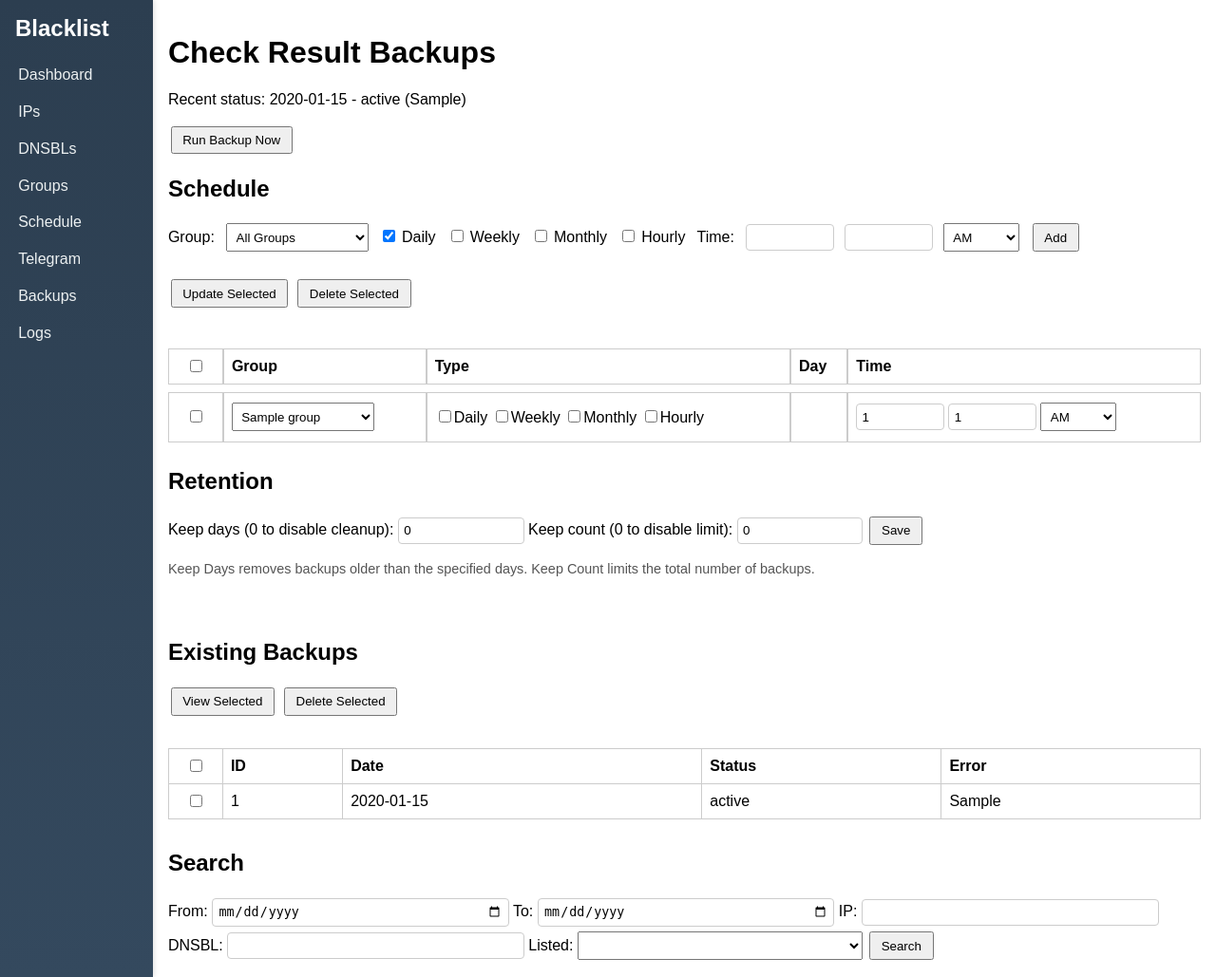
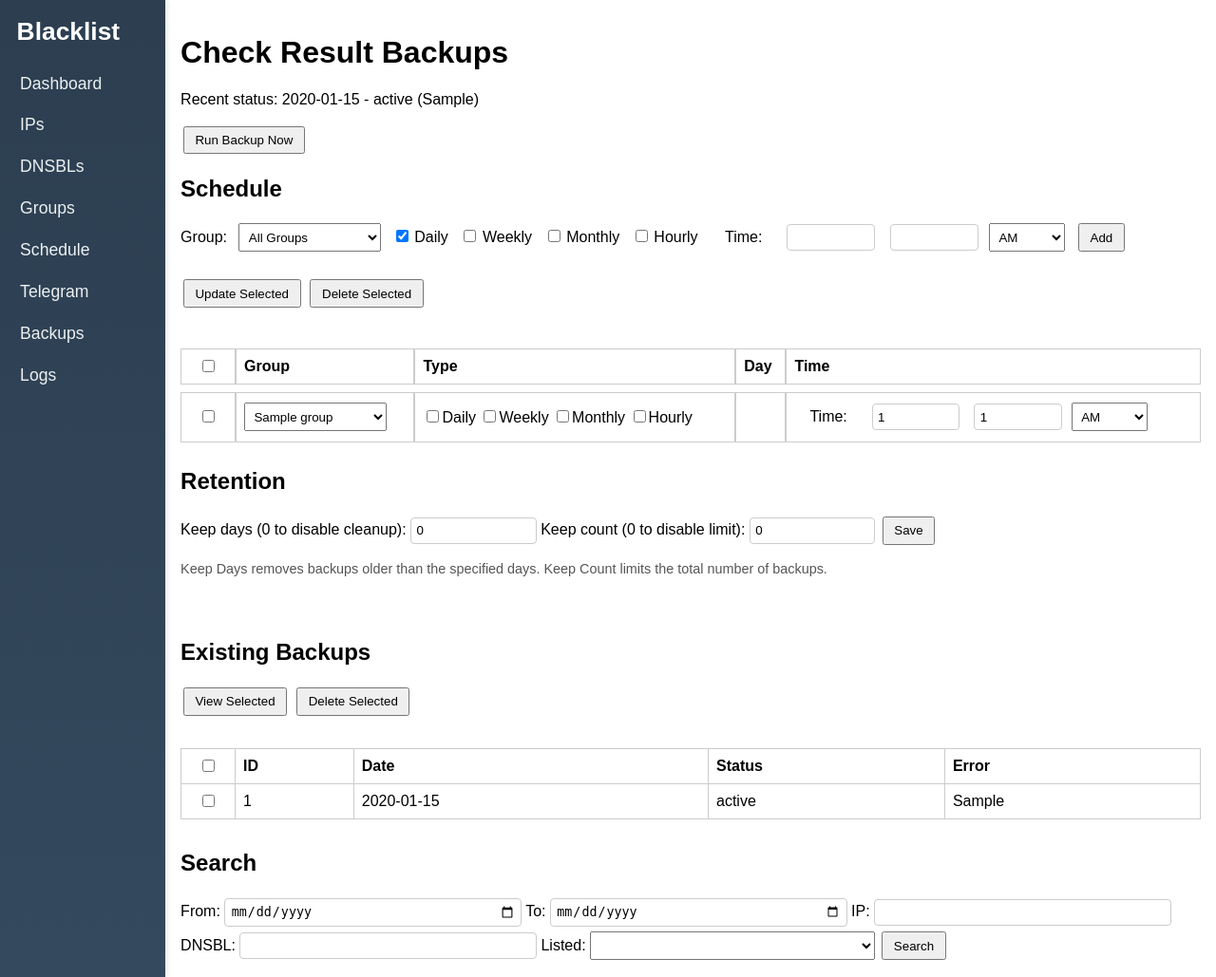
Before and after one commit to Lavine12/Bash, a Flask app: page /backups in a window 1280 px wide. Shown: the whole page at 95% size. Run offline with Flask 3, Linux system fonts and the light colour scheme; data comes from the database, SQL or seed files in the repository; tables that the repository leaves empty hold one stand-in row (values such as "Sample post").

Commit message:
Improve backups hourly UI and sidebar

```diff
--- a/blacklist_monitor/static/style.css
+++ b/blacklist_monitor/static/style.css
@@ -10,11 +10,12 @@ body {
 }
 
 .sidebar {
-    width: 220px;
+    width: 240px;
     background: linear-gradient(to bottom, #2c3e50, #34495e);
     color: #fff;
     padding: 1em;
     box-shadow: 2px 0 5px rgba(0,0,0,0.1);
+    font-size: 1.1em;
 }
 
 .sidebar h2 {
@@ -95,7 +96,7 @@ button, input[type="submit"] {
 }
 .telegram-time-input {
     padding: 0.4em;
-    margin: 0.2em 0;
+    margin: 0.2em 0.4em;
     width: 80px;
     border: 1px solid #ccc;
     border-radius: 4px;
@@ -154,12 +155,13 @@ button, input[type="submit"] {
     margin: 0.2em 0;
 }
 
+
 .time-unit {
-    margin: 0 0.4em;
+    margin: 0 0.6em;
 }
 
 .time-label {
-    margin-right: 0.8em;
+    margin: 0 1em;
 }
 
 /* wider date selector for schedule calendar */
@@ -250,7 +252,7 @@ button, input[type="submit"] {
 }
 
 .type-label {
-    margin-right: 0.8em;
+    margin-right: 1.2em;
 }
 
 .small-note {
--- a/blacklist_monitor/templates/backups.html
+++ b/blacklist_monitor/templates/backups.html
@@ -44,9 +44,11 @@
     <span id="schedule-day-monthly">
         <input type="date" name="day" class="telegram-time-input date-input" {% if edit_schedule and edit_schedule.type=='monthly' %}value="{{ edit_schedule.date_value }}"{% endif %}>
     </span>
-    <label>Time:</label>
+    <span id="schedule-time-label" class="time-label">Time:</span>
     <input type="number" name="hour" min="0" max="23" class="telegram-time-input" {% if edit_schedule %}value="{{ edit_schedule.hour }}"{% endif %}>
+    <span id="schedule-hours-word" class="time-unit" style="display:none">hours</span>
     <input type="number" name="minute" min="0" max="59" class="telegram-time-input" {% if edit_schedule %}value="{{ edit_schedule.minute }}"{% endif %}>
+    <span id="schedule-minutes-word" class="time-unit" style="display:none">minutes</span>
     <select name="ampm" class="ampm-select" id="schedule-ampm">
         <option value="am" {% if edit_schedule and edit_schedule.ampm=='am' %}selected{% endif %}>AM</option>
         <option value="pm" {% if edit_schedule and edit_schedule.ampm=='pm' %}selected{% endif %}>PM</option>
@@ -102,8 +104,11 @@
                 </span>
             </td>
             <td>
+                <span id="row-{{ s.id }}-time-label" class="time-label">Time:</span>
                 <input type="number" name="hour_{{ s.id }}" min="0" max="23" class="telegram-time-input" value="{{ s.hour }}">
+                <span id="row-{{ s.id }}-hours-word" class="time-unit" style="display:none">hours</span>
                 <input type="number" name="minute_{{ s.id }}" min="0" max="59" class="telegram-time-input" value="{{ s.minute }}">
+                <span id="row-{{ s.id }}-minutes-word" class="time-unit" style="display:none">minutes</span>
                 <select name="ampm_{{ s.id }}" class="ampm-select" id="row-{{ s.id }}-ampm">
                     <option value="am" {% if s.ampm=='AM' %}selected{% endif %}>AM</option>
                     <option value="pm" {% if s.ampm=='PM' %}selected{% endif %}>PM</option>
```
